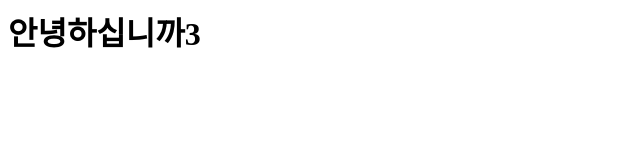
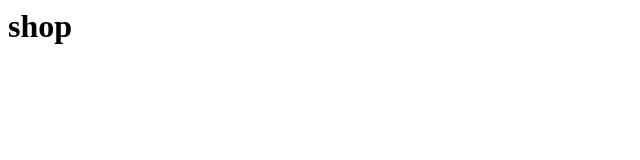
Before and after one commit to minnnmin/tutorial, a plain HTML site: page index.html in a window 1280 px wide. Shown: the whole page, without its empty margins (0-640 px from the left). Drawn offline with Linux system fonts and the light colour scheme.

Commit message:
Update index.html

```diff
--- a/index.html
+++ b/index.html
@@ -1 +1 @@
-<h1>안녕하십니까3</h1>
+<h1>shop</h1>
```
